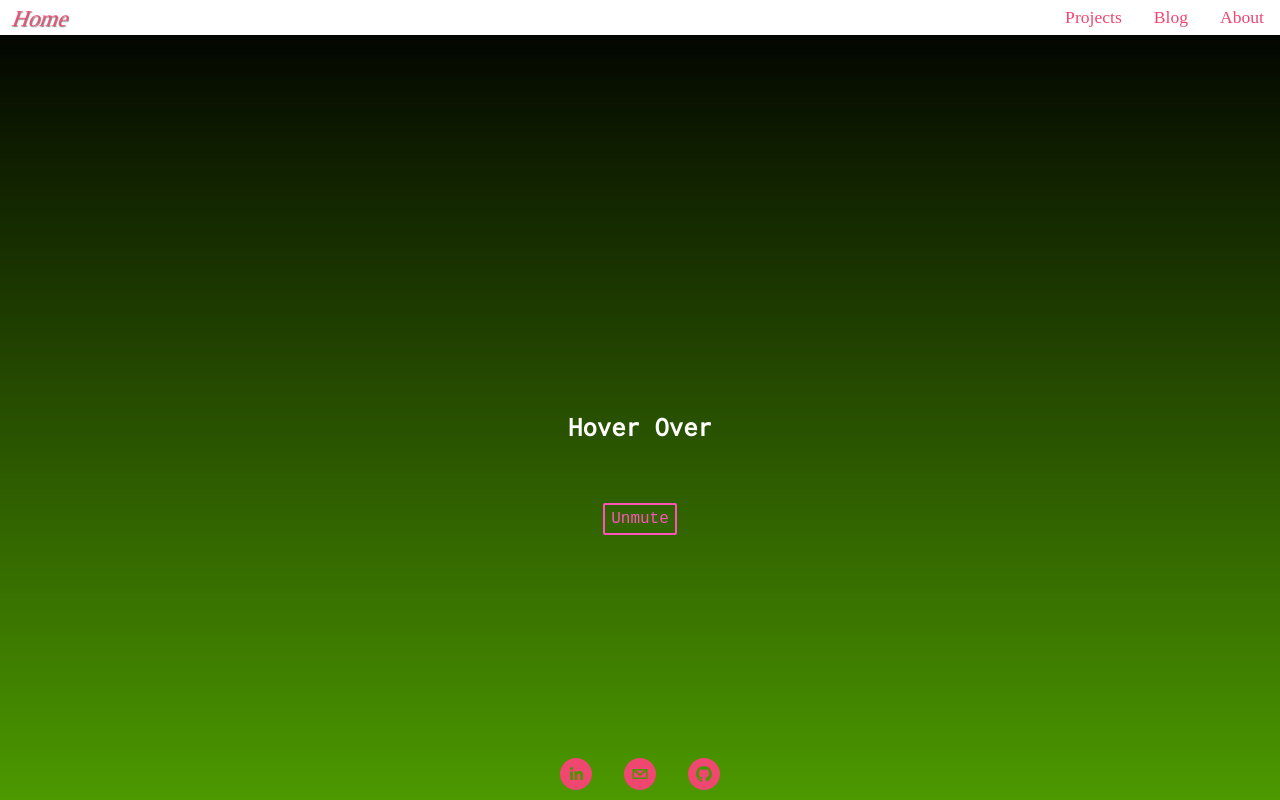
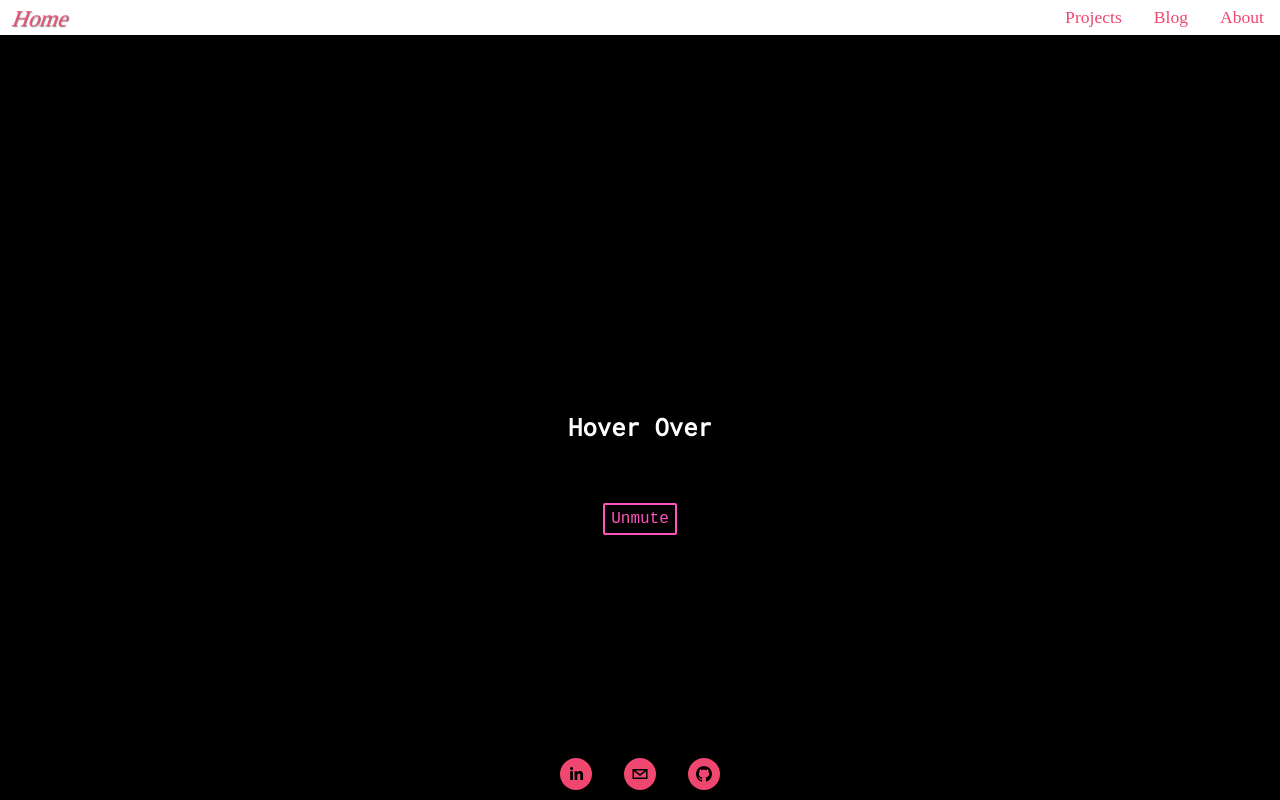
Before and after one commit to amabelleS/my-protfolio, a React (Create React App) app: page / in a window 1280 px wide. Shown: the top 800 px of the page. Built offline with nearby package versions, Linux system fonts and the light colour scheme.

Commit message:
cleanup before deploy

```diff
--- a/src/index.css
+++ b/src/index.css
@@ -11,7 +11,6 @@ html {
 body {
   margin: 0;
   background: rgba(0, 0, 0.5);
-  /* background: transparent; */
 }
 
 .slide-in-left-enter {
--- a/src/pages/Home.css
+++ b/src/pages/Home.css
@@ -1,5 +1,4 @@
 .player-background {
-  background: chartreuse;
   position: fixed;
   overflow: hidden;
   width: 100%;
```
